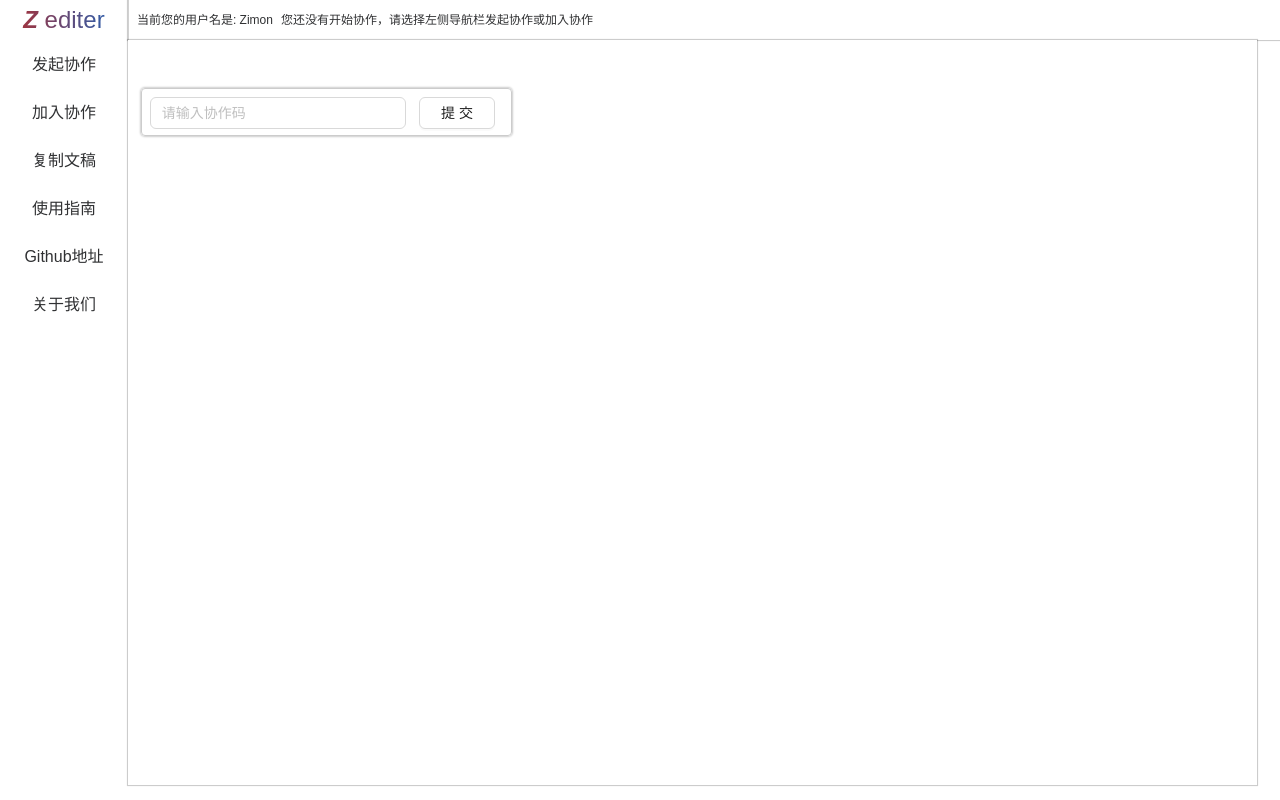
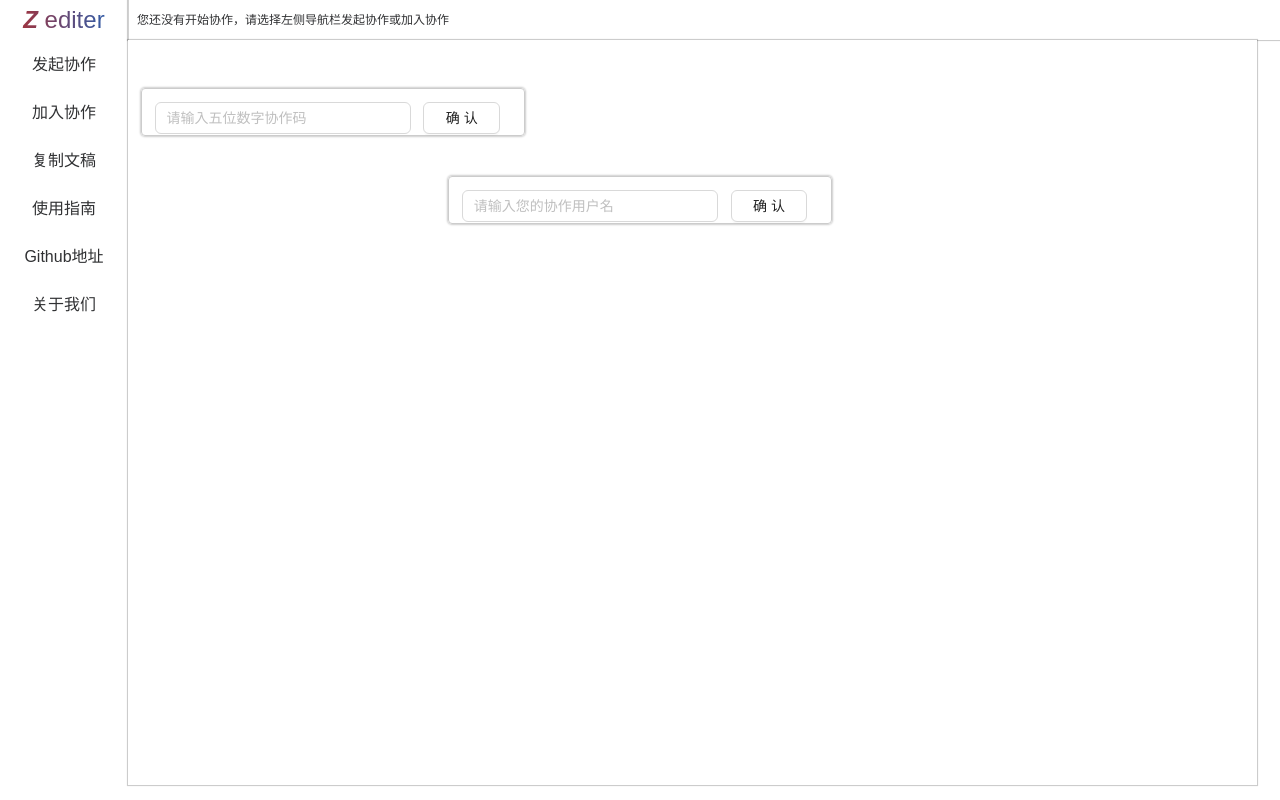
Before and after one commit to Zimon26/Zediter-FrontEnd, a React (Vite) app: page / in a window 1280 px wide. Both pictures are taken after a click on the item "加入协作". Built offline with nearby package versions, Linux system fonts and the light colour scheme; no server answers.

Commit message:
add handle-update

```diff
--- a/src/App.jsx
+++ b/src/App.jsx
@@ -6,28 +6,35 @@ import './App.less'
 
 function App() {
   const [username, setUsername] = useState('Zimon')
+  const [usernameDone, setUsernameDone] = useState(false)
   const [collaborators, setCollaborators] = useState(['Zimon, Luo'])
   const [isWorking, setIsWorking] = useState(false)
-  const [thisArrayID, setThisArrayID] = useState(0)
+  const [thisArrayID, setThisArrayID] = useState(-1)
   const [messageApi, contextHolder] = message.useMessage()
   const joinFormRef = useRef()
   const textareaRef = useRef()
   const joinColInputRef = useRef()
+  const usernameInputRef = useRef()
   let text = []
   let startPos, endPos
 
   useEffect(() => {
     // 初始化做的事
-    // setInterval(() => {
-    //   text.push('m')
-    // }, 1000)
-    // async function initID() {
-    //   const { data: res } = await axios.get('http://localhost:8888/init')
-    //   console.log(res)
-    //   thisID = res
-    // }
-    // initID()
-    return () => { }
+    const timerUpdate = setInterval(async () => {
+      const { data: { text, number } } = await axios.get('http://localhost:8888/handle-update', {
+        params: {
+          arrayID: thisArrayID
+        }
+      })
+      if (number === 1) {
+        textareaRef.current.value = text.join('')
+        textareaRef.current.focus()
+      }
+      console.log('checkUpdate')
+    }, 1000)
+    return () => {
+      clearInterval(timerUpdate)
+    }
   }, [])
 
   const launchCol = async (e) => {
@@ -80,8 +87,11 @@ function App() {
     } else {
       messageApi.info('协作码为五位数字，请重新输入')
     }
+  }
 
-
+  const submitUsername = () => {
+    setUsername(usernameInputRef.current.input.value)
+    setUsernameDone(true)
   }
 
   const handleInput = async (e) => {
@@ -188,8 +198,8 @@ function App() {
             onPaste={trackPaste}
           ></textarea>
           <div className="join-form" ref={joinFormRef}>
-            <Input ref={joinColInputRef} placeholder="请输入协作码" />
-            <Button onClick={submitCode}>提交</Button>
+            <Input ref={joinColInputRef} placeholder="请输入五位数字协作码" />
+            <Button onClick={submitCode}>确认</Button>
           </div>
           {/* <div className="dev-show" style={{ position: 'absolute', top: '20px', right: '20px' }}>
             {
@@ -198,6 +208,10 @@ function App() {
           </div> */}
         </div>
       </div>
+      <div className={usernameDone ? 'username hide' : 'username'}>
+        <Input ref={usernameInputRef} placeholder="请输入您的协作用户名" />
+        <Button onClick={submitUsername}>确认</Button>
+      </div>
     </>
   )
 }
--- a/src/App.less
+++ b/src/App.less
@@ -81,14 +81,15 @@
     .join-form {
       display: none;
       position: absolute;
-      top: 6vmin;
+      top: 6vh;
       left: 1vw;
-      padding: 1vmin;
-      width: 29vw;
+      padding: 1vw;
+      width: 30vw;
+      height: 6vmin;
+      line-height: calc(6vmin - 2vw - 2px);
       border: 1px solid #cccccc;
       border-radius: .5vmin;
       box-shadow: 0 0 2px 1px rgba(0, 0, 0, .2);
-      height: 6vmin;
 
       // background-color: #1565c0;
       input {
@@ -102,3 +103,30 @@
     }
   }
 }
+
+.username {
+  position: absolute;
+  top: 25%;
+  left: 50%;
+  transform: translate(-50%, -50%);
+  width: 30vw;
+  height: 6vmin;
+  line-height: calc(6vmin - 2vw - 2px);
+  padding: 1vw;
+  border: 1px solid #cccccc;
+  border-radius: .5vmin;
+  box-shadow: 0 0 2px 1px rgba(0, 0, 0, .2);
+
+  input {
+    width: 20vw;
+  }
+
+  button {
+    margin-left: 1vw;
+    width: 6vw;
+  }
+}
+
+.hide {
+  display: none;
+}
```
